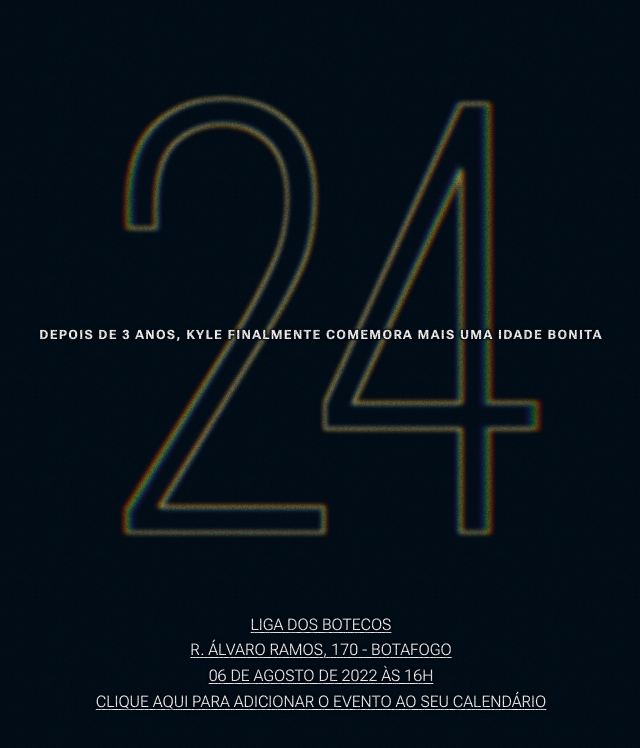
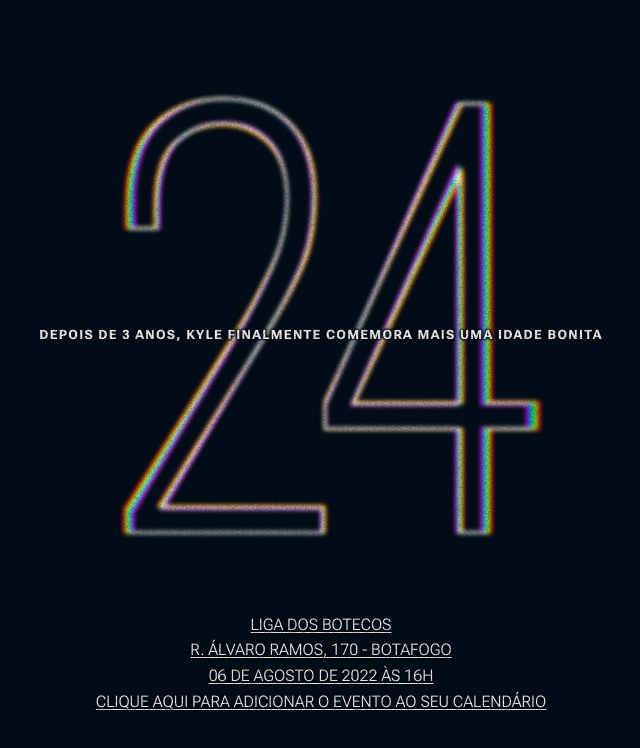
Before and after one commit to kylekuo/24-invite, a plain HTML site: page index.html in a window 1280 px wide. Shown: the whole page, without its empty margins (319-959 px from the left). Drawn offline with Linux system fonts and the light colour scheme.

Commit message:
feat: :lipstick: updates animation

```diff
--- a/css/style.css
+++ b/css/style.css
@@ -109,10 +109,15 @@ h1{
 
 #age{
   position: relative;
-  font-size: 600px;
   height: .8em;
   max-height: 70vh;
+  font-size: 600px;
   filter: blur(2px);
+  opacity: 0;
+  transition: opacity 1s ease-in;
+}
+#age.animate{
+  opacity: 1;
 }
 
 #age > * {
@@ -132,7 +137,7 @@ h1{
   animation-iteration-count: infinite;
   animation-direction: alternate;
   animation-fill-mode: forwards;
-  animation-play-state: running;
+  animation-play-state: paused;
 
   mix-blend-mode: lighten;
 
@@ -155,11 +160,14 @@ h1{
 
   font-variation-settings: 'wdth' 150, 'wght' 800;
   letter-spacing: -.1em;
-  opacity: 0;
 
-  will-change: transform, font-variation-settings, letter-spacing, opacity;
+  will-change: transform, font-variation-settings, letter-spacing;
 
   z-index: 1;
+}
+
+#age.animate .layer{
+  animation-play-state: running;
 }
 
 @keyframes frames {
@@ -169,12 +177,7 @@ h1{
     --wght: 800; */
     font-variation-settings: 'wdth' 150, 'wght' 800;
     letter-spacing: -.1em;
-    opacity: 0;
   }
-
-  10%, 90% { opacity: .1; }
-
-  33%, 66% { opacity: 1; }
 
   100% {
     /* ROBOTO */
@@ -182,7 +185,6 @@ h1{
     --wght: 300; */
     font-variation-settings: 'wdth' 75, 'wght' 300;
     letter-spacing: -.015em;
-    opacity: 0;
   }
 }
 
--- a/js/script.js
+++ b/js/script.js
@@ -31,13 +31,14 @@ import * as doc from './LoadEvents.js';
 });
 
 const html = document.querySelector('html');
+let age;
 
 doc.ready().then(() => {
 
   html.classList.add('ready');
+  age = document.querySelector('#age');
 
-  const age = document.querySelector('#age'),
-        ageNumber = '24',
+  const ageNumber = '24',
         colors = [
           '--kk-red',
           '--kk-yellow',
@@ -60,4 +61,5 @@ doc.ready().then(() => {
 
 doc.loaded().then(() => {
   html.classList.add('loaded');
+  age.classList.add('animate');
 });
```
